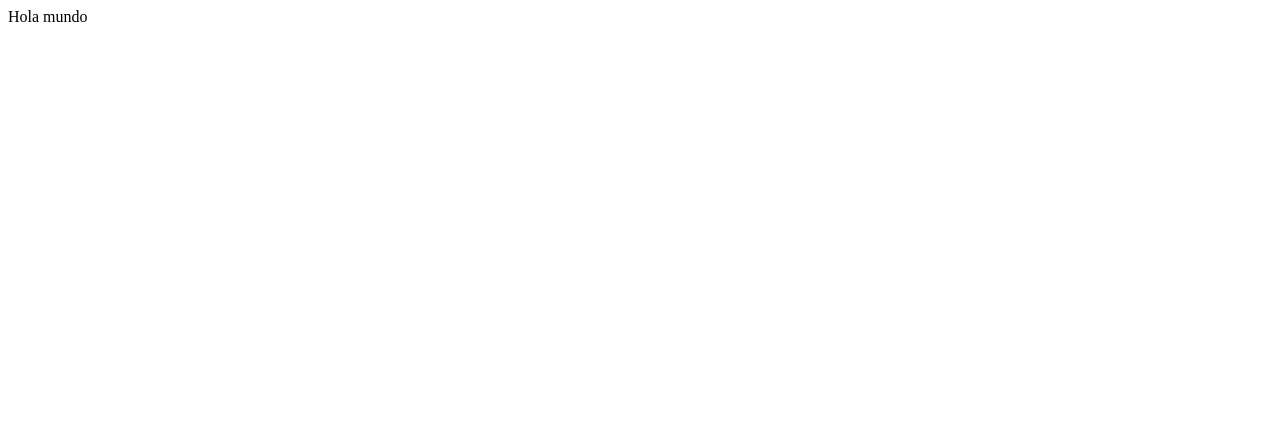
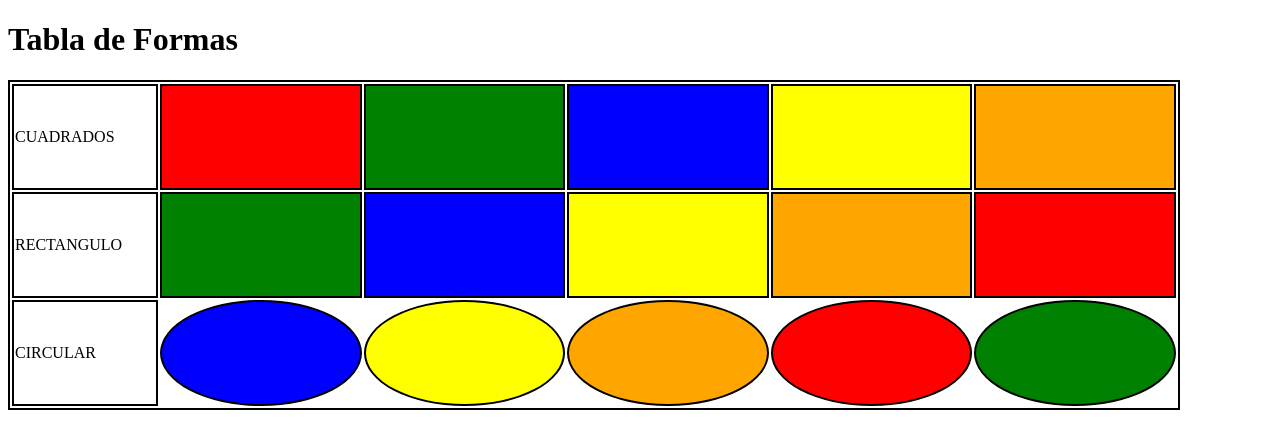
Before and after one commit to christianmp04/ejercicios-html-css-js, a plain HTML site: page CSS/ej02/index.html in a window 1280 px wide. Drawn offline with Linux system fonts and the light colour scheme.

Commit message:
ej02_resuelto

```diff
--- a/CSS/ej02/index.html
+++ b/CSS/ej02/index.html
@@ -1,11 +1,38 @@
 <!DOCTYPE html>
-<html lang="en">
+<html lang="es">
 <head>
     <meta charset="UTF-8">
     <meta name="viewport" content="width=device-width, initial-scale=1.0">
-    <title>ej01</title>
+    <title>Tabla de Formas</title>
+    <link rel="stylesheet" href="style.css">
 </head>
 <body>
-    Hola mundo
+    <h1>Tabla de Formas</h1>
+    <table>
+        <tr>
+            <td>CUADRADOS</td>
+            <td class="rojo cuadrado"></td>
+            <td class="verde cuadrado"></td>
+            <td class="azul cuadrado"></td>
+            <td class="amarillo cuadrado"></td>
+            <td class="naranja cuadrado"></td>
+        </tr>
+        <tr>
+            <td>RECTANGULO</td>
+            <td class="verde rectangular"></td>
+            <td class="azul rectangular"></td>
+            <td class="amarillo rectangular"></td>
+            <td class="naranja rectangular"></td>
+            <td class="rojo rectangular"></td>
+        </tr>
+        <tr>
+            <td>CIRCULAR</td>
+            <td class="azul redondeado"></td>
+            <td class="amarillo redondeado"></td>
+            <td class="naranja redondeado"></td>
+            <td class="rojo redondeado"></td>
+            <td class="verde redondeado"></td>
+        </tr>
+    </table>
 </body>
 </html>
--- a/CSS/ej02/style.css
+++ b/CSS/ej02/style.css
@@ -0,0 +1,35 @@
+    /* Estilos generales */
+    table {
+        margin-bottom: 20px;
+        width: 100%;
+        margin-right: auto;
+        border: 2px solid #000000;
+    }
+    td{
+        border: 2px solid black;
+        width: 100px;
+        height: 100px;
+
+    }
+    body{
+        margin-right: 100px;
+
+    }
+    /* Colores de fondo */
+    .rojo { background-color: red; }
+    .verde { background-color: green; }
+    .azul { background-color: blue; }
+    .amarillo { background-color: yellow; }
+    .naranja { background-color: orange; }
+
+    /* Estilos de los bordes rectangulares */
+
+    .cuadrado {
+        width: 150px;
+        height: 100px;
+        margin-right: 10px;
+    }
+    /* Estilos de los bordes redondeados */
+    .redondeado {
+        border-radius: 50%;
+}
```
